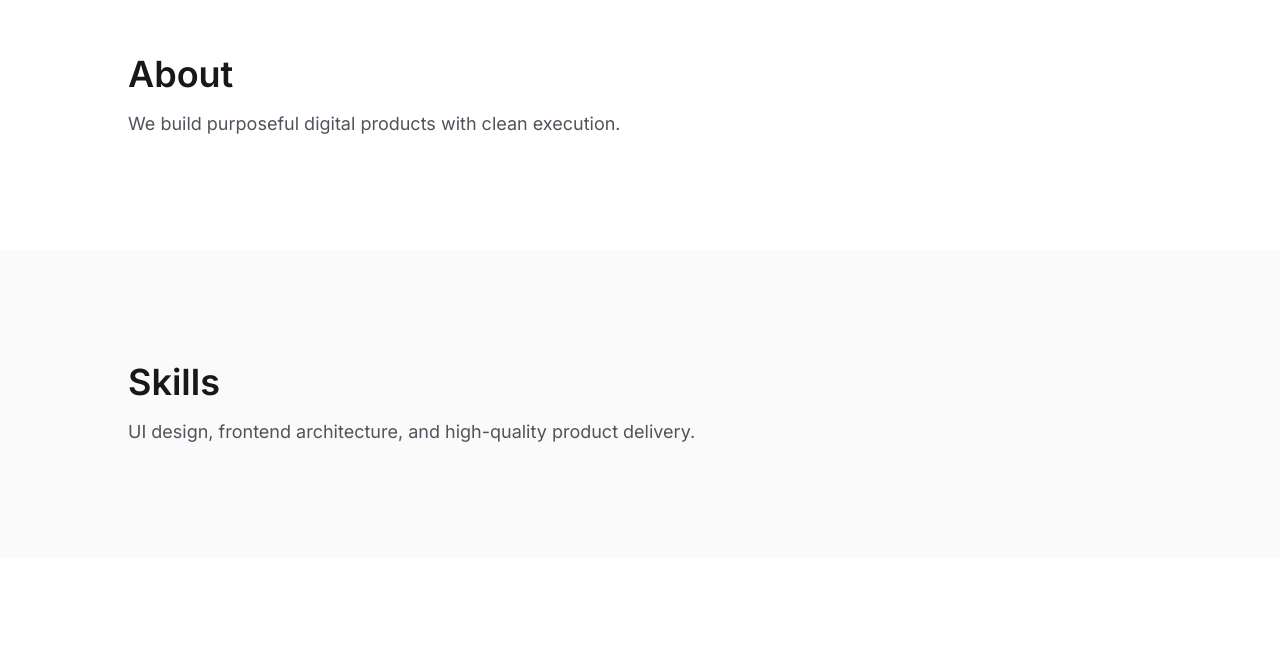
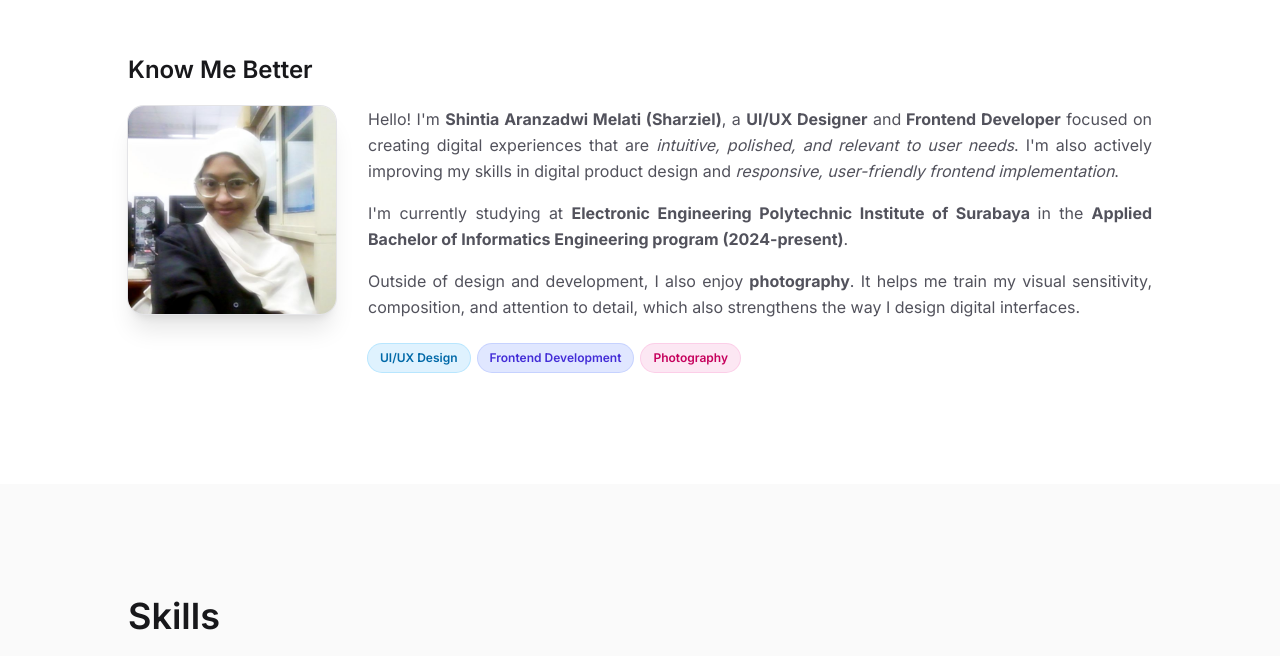
Before and after one commit to shintiaadwim/ziel-personal-portofolio, a Next.js app: page / in a window 1280 px wide. Shown: the part 858-1514 px from the top of the page. Built offline with nearby package versions, Linux system fonts and the light colour scheme.

Commit message:
feat: Description and Highlights

```diff
--- a/app/page.tsx
+++ b/app/page.tsx
@@ -3,6 +3,7 @@
 import { useEffect, useState } from "react";
 import Navbar from "../components/layout/Navbar";
 import Hero from "../components/sections/Hero";
+import About from "../components/sections/About";
 
 export default function Home() {
   const [showNavbar, setShowNavbar] = useState(false);
@@ -46,15 +47,7 @@ export default function Home() {
 
       <main>
         <Hero onContactClick={scrollToContact} />
-
-        <section id="about" className="scroll-mt-28 bg-white px-6 py-28">
-          <div className="mx-auto max-w-5xl">
-            <h2 className="text-4xl font-semibold text-zinc-900">About</h2>
-            <p className="mt-4 text-lg text-zinc-600">
-              We build purposeful digital products with clean execution.
-            </p>
-          </div>
-        </section>
+        <About />
 
         <section id="skills" className="scroll-mt-28 bg-zinc-50 px-6 py-28">
           <div className="mx-auto max-w-5xl">
--- /dev/null
+++ b/components/sections/About.tsx
@@ -0,0 +1,58 @@
+import Image from "next/image";
+
+export default function About() {
+    return (
+        <section id="about" className="scroll-mt-28 bg-white px-6 py-28">
+            <div className="mx-auto max-w-5xl">
+                <h2 className="text-2xl font-semibold text-zinc-900">Know Me Better</h2>
+                <div className="mt-5 flex flex-col items-start gap-5 sm:flex-row sm:gap-6 md:gap-8">
+                    <div className="shrink-0">
+                        <Image
+                            src="/images/ziel.jpg"
+                            alt="Profile photo"
+                            width={280}
+                            height={280}
+                            className="h-32 w-32 rounded-2xl object-cover shadow-xl ring-1 ring-zinc-200 transition-transform duration-300 hover:scale-105 sm:h-44 sm:w-44 md:h-52 md:w-52"
+                        />
+                    </div>
+
+                    <div className="min-w-0 flex-1 space-y-4 text-justify text-sm leading-relaxed text-zinc-600 sm:text-base">
+                        <p>
+                            Hello! I'm <strong>Shintia Aranzadwi Melati (Sharziel)</strong>, a <strong>UI/UX Designer</strong> and
+                            <strong> Frontend Developer</strong> focused on creating digital experiences that
+                            are <em>intuitive, polished, and relevant to user needs</em>. I'm also
+                            actively improving my skills in digital product design and
+                            <em> responsive, user-friendly frontend implementation</em>.
+                        </p>
+                        <p>
+                            I'm currently studying at <strong>Electronic Engineering Polytechnic Institute of Surabaya </strong>
+                            in the <strong>Applied Bachelor of Informatics Engineering program (2024-present)</strong>.
+                        </p>
+                        <p>
+                            Outside of design and development, I also enjoy <strong>photography</strong>.
+                            It helps me train my visual sensitivity, composition, and attention to detail,
+                            which also strengthens the way I design digital interfaces.
+                        </p>
+
+                        <div className="pt-2 text-left">
+                            {/* <p className="mb-3 text-sm font-semibold uppercase tracking-wide text-zinc-500">
+                                Highlight Skill
+                            </p> */}
+                            <div className="flex flex-wrap gap-2">
+                                <span className="rounded-full bg-sky-100 px-3 py-1.5 text-xs font-semibold text-sky-700 ring-1 ring-sky-200">
+                                    UI/UX Design
+                                </span>
+                                <span className="rounded-full bg-indigo-100 px-3 py-1.5 text-xs font-semibold text-indigo-700 ring-1 ring-indigo-200">
+                                    Frontend Development
+                                </span>
+                                <span className="rounded-full bg-pink-100 px-3 py-1.5 text-xs font-semibold text-pink-700 ring-1 ring-pink-200">
+                                    Photography
+                                </span>
+                            </div>
+                        </div>
+                    </div>
+                </div>
+            </div>
+        </section>
+    );
+}
--- a/components/sections/Hero.tsx
+++ b/components/sections/Hero.tsx
@@ -32,8 +32,8 @@ export default function Hero({ onContactClick }: HeroProps) {
                             curiosity into <span className="text-blue-500">code!</span>
                         </span>
                     </h1>
-                    <p className="mt-4 text-lg text-zinc-600">
-                        Shintia Aranzadwi Melati a.k.a Sharziel, UI/UX Designer and Frontend Developer.
+                    <p className="mt-4 text-base text-zinc-600">
+                        Shintia Aranzadwi Melati (Sharziel), UI/UX Designer and Frontend Developer.
                     </p>
                     <button
                         type="button"
```
Also changed, not shown: public/images/profile-photo.svg (added), public/images/ziel.jpg (added).
